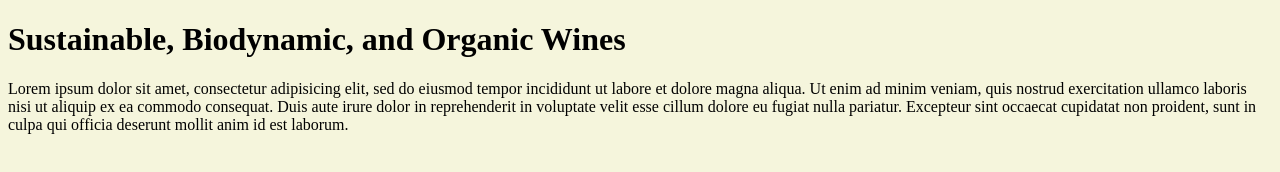
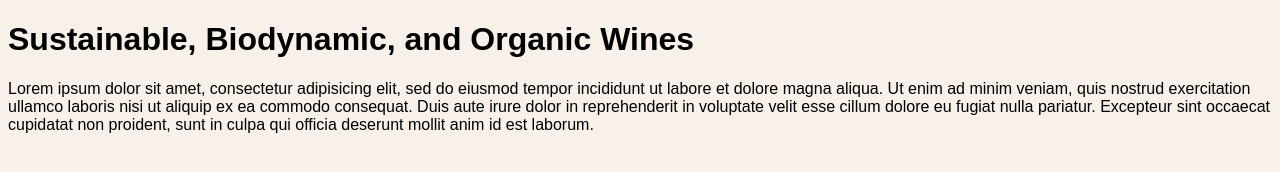
Before and after one commit to mcrobiso/mcrobiso.github.io, a plain HTML site: page unit_1/index.html in a window 1280 px wide. Drawn offline with Linux system fonts and the light colour scheme.

Commit message:
background color updated

```diff
--- a/unit_1/css/style.css
+++ b/unit_1/css/style.css
@@ -1,6 +1,5 @@
 body {
-	background-color: beige;
+	color: black;
+	background-color: #f7f1e9;
+	font-family: Arial, sans-serif;
 }
-h1, p {
-	color: black;
-}
```
Also changed, not shown: unit_1/index.html (+1 -5 lines).
